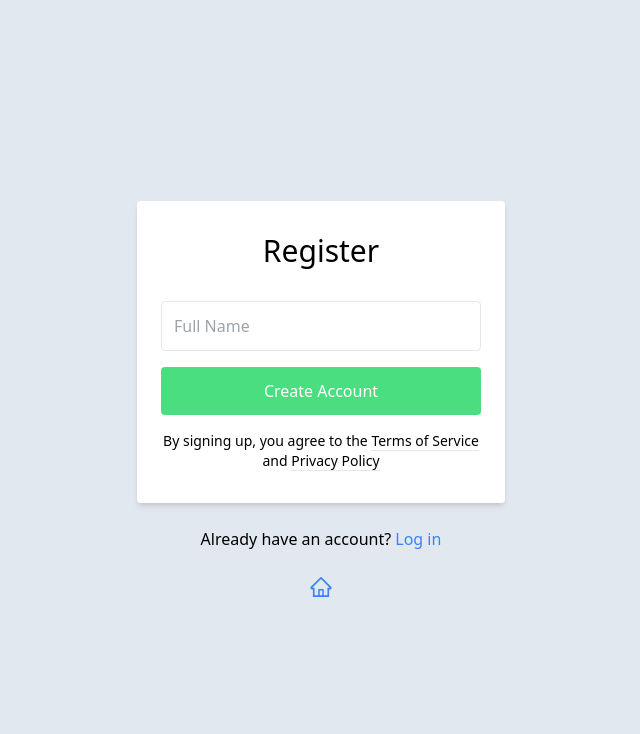
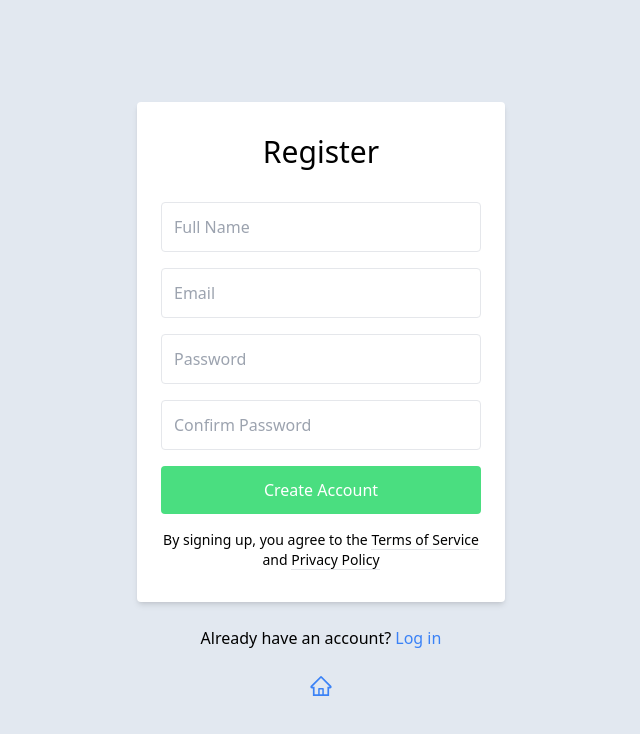
Before and after one commit to Kel-nana/Final_group_capstone_front_end, a React (Create React App) app: page /sign_up in a window 1280 px wide. Shown: the top 734 px of the page, without its empty margins (319-959 px from the left). Built offline with nearby package versions, Linux system fonts and the light colour scheme.

Commit message:
Make email, pasword and confirm-password available

```diff
--- a/src/routes/SignUp.jsx
+++ b/src/routes/SignUp.jsx
@@ -61,24 +61,30 @@ function SignUp() {
                 onChange={handleChange}
                 placeholder="Full Name"
               />
-              {/* <input
+              <input
                 type="text"
                 className="block border border-grey-light w-full p-3 rounded mb-4"
                 name="email"
+                value={formData.email}
+                onChange={handleChange}
                 placeholder="Email"
               />
               <input
                 type="password"
                 className="block border border-grey-light w-full p-3 rounded mb-4"
                 name="password"
+                value={formData.password}
+                onChange={handleChange}
                 placeholder="Password"
               />
               <input
                 type="password"
                 className="block border border-grey-light w-full p-3 rounded mb-4"
                 name="confirm_password"
+                value={formData.confirm_password}
+                onChange={handleChange}
                 placeholder="Confirm Password"
-              /> */}
+              />
               <button
                 type="submit"
                 className="w-full text-center py-3 rounded bg-green-400 hover:bg-green-500 text-white py-2 px-4"
```
